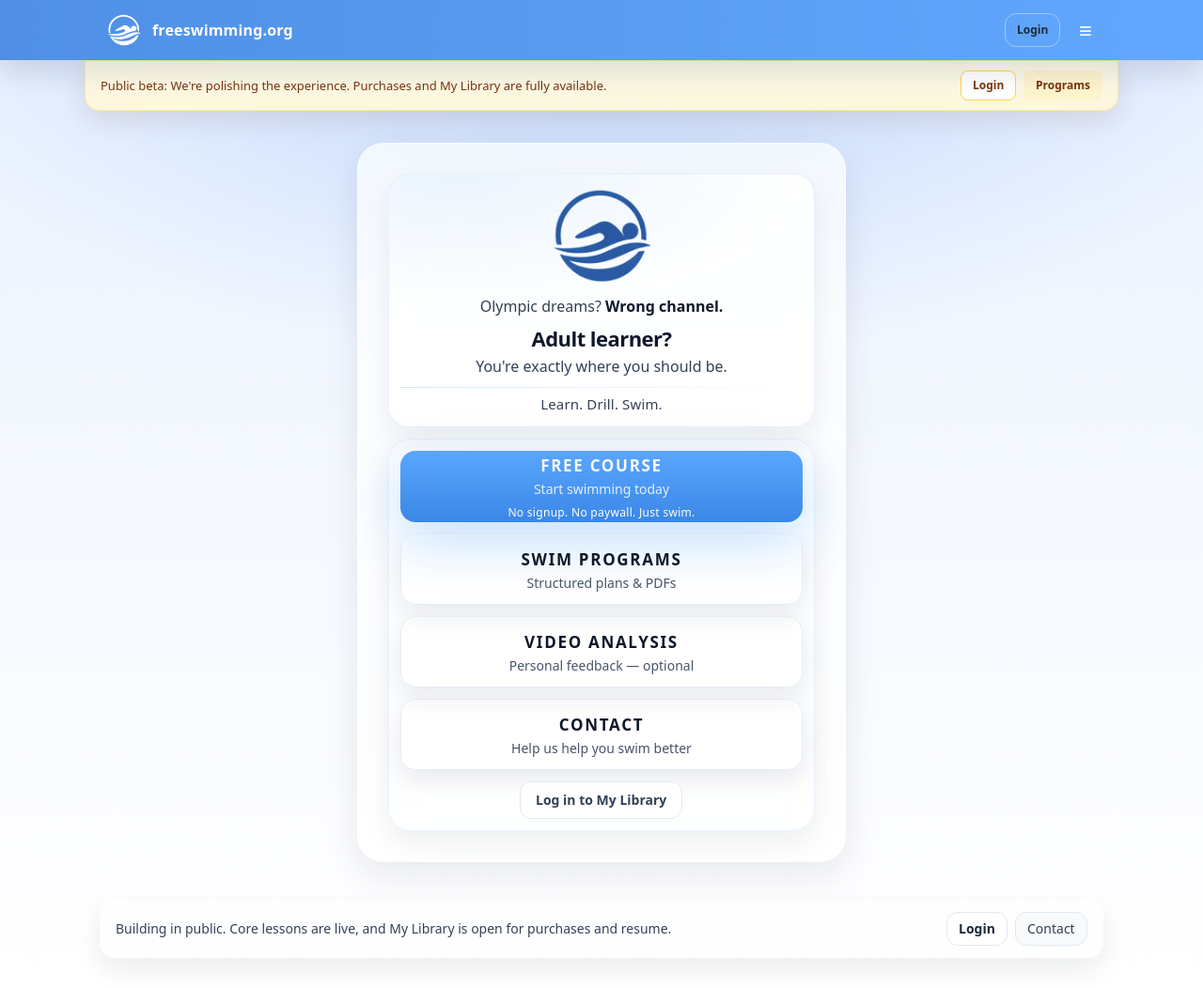
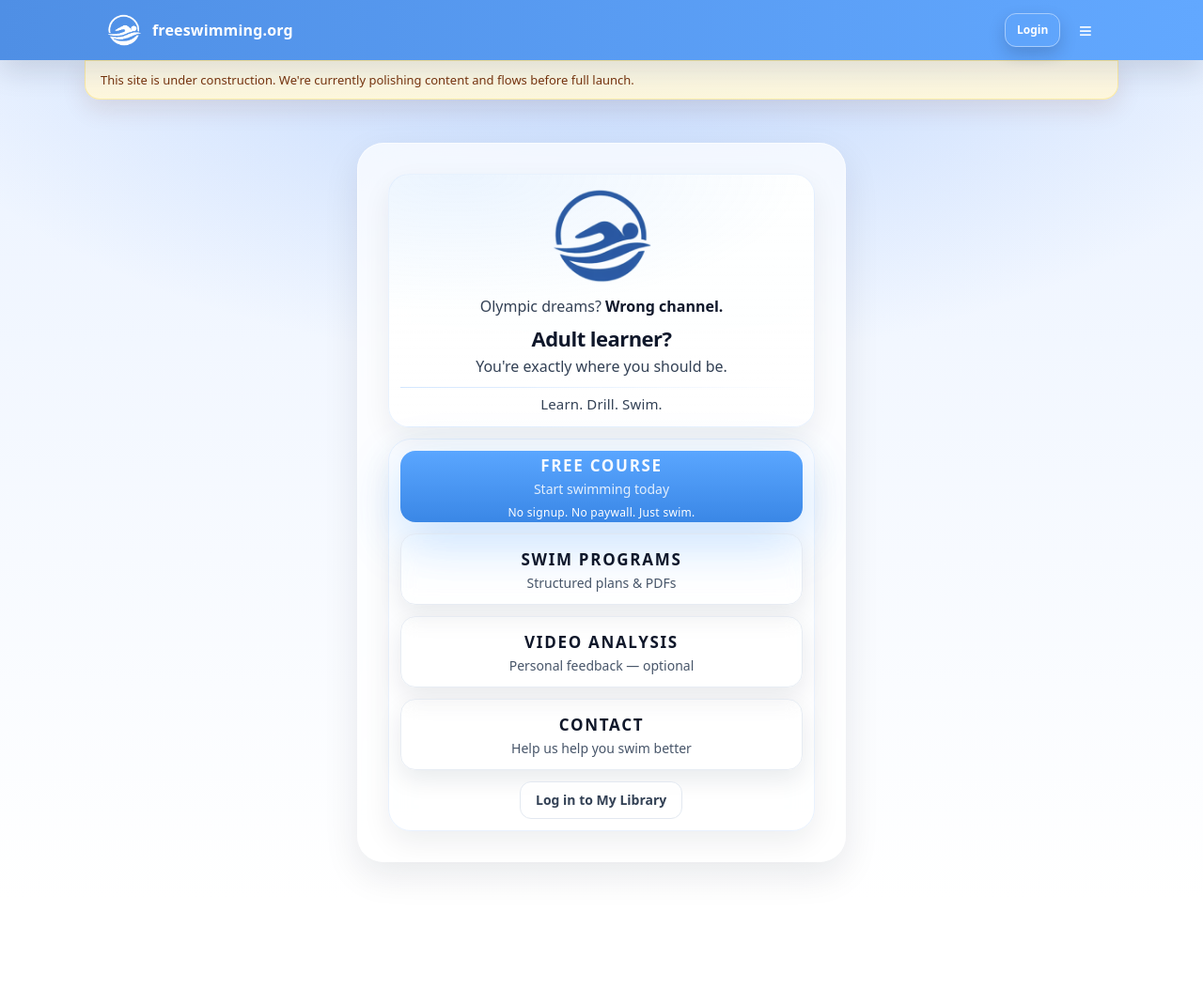
Before and after one commit to stianvikra/freeswimming, a Next.js app: page / in a window 1280 px wide. Shown: the whole page at 94% size. After the commit the page ends 958 px from the top, so only its background shows below. Built offline with nearby package versions, Linux system fonts and the light colour scheme; no server answers.

Commit message:
feat(ux): simplify under-construction banner and remove extra ctas

```diff
--- a/components/SiteChrome.tsx
+++ b/components/SiteChrome.tsx
@@ -212,11 +212,11 @@ export default function SiteChrome({ children, menu, bottomBar }: Props) {
                 aria-label={signedInEmail ? "Open My Library" : "Log in to My Library"}
                 title={signedInEmail ?? "Open sign-in"}
                 className={[
-                  "inline-flex min-h-[36px] items-center gap-2 rounded-xl border px-3 py-1.5 text-xs font-semibold",
+                  "inline-flex min-h-[36px] items-center gap-2 rounded-xl border px-3 py-1.5 text-xs font-semibold shadow-[0_8px_18px_rgba(15,23,42,0.18)] backdrop-blur-sm",
                   "[--ui-focus-ring:rgba(255,255,255,0.56)]",
                   signedInEmail
                     ? "border-emerald-200/70 bg-emerald-50/95 text-emerald-800"
-                    : "bg-white/92 border-white/40 text-slate-800",
+                    : "bg-white/12 border-white/45 text-white",
                 ].join(" ")}
               >
                 {signedInEmail ? <span className="h-2 w-2 rounded-full bg-emerald-500" /> : null}
@@ -247,28 +247,12 @@ export default function SiteChrome({ children, menu, bottomBar }: Props) {
         <div className="pointer-events-none fixed inset-x-0 top-16 z-30 px-4">
           <div
             data-testid="soft-launch-banner"
-            className="pointer-events-auto mx-auto max-w-[1100px] rounded-b-2xl border border-amber-200/70 bg-[linear-gradient(180deg,rgba(255,251,235,0.96),rgba(255,247,217,0.94))] px-4 py-2.5 text-[13px] text-amber-900 shadow-[0_10px_26px_rgba(120,53,15,0.12)] sm:flex sm:items-center sm:justify-between sm:gap-4"
+            className="pointer-events-auto mx-auto max-w-[1100px] rounded-b-2xl border border-amber-200/70 bg-[linear-gradient(180deg,rgba(255,251,235,0.96),rgba(255,247,217,0.94))] px-4 py-2.5 text-[13px] text-amber-900 shadow-[0_10px_26px_rgba(120,53,15,0.12)]"
           >
             <p className="leading-5">
-              Public beta: We&apos;re polishing the experience. Purchases and My Library are fully
-              available.
+              This site is under construction. We&apos;re currently polishing content and flows
+              before full launch.
             </p>
-            <div className="mt-2 flex items-center gap-2 sm:mt-0">
-              <PressLink
-                tier="nav"
-                href={authHref}
-                className="inline-flex min-h-[32px] items-center rounded-lg border border-amber-300 bg-white/95 px-3 text-xs font-semibold text-amber-900"
-              >
-                {signedInEmail ? "Open My Library" : "Login"}
-              </PressLink>
-              <PressLink
-                tier="nav"
-                href="/programs"
-                className="inline-flex min-h-[32px] items-center rounded-lg border border-transparent bg-amber-100/70 px-3 text-xs font-semibold text-amber-900"
-              >
-                Programs
-              </PressLink>
-            </div>
           </div>
         </div>
       ) : null}
@@ -286,36 +270,6 @@ export default function SiteChrome({ children, menu, bottomBar }: Props) {
 
       <div className={isPublicRoute ? "pt-12 sm:pt-14" : undefined}>{children}</div>
 
-      {isPublicRoute ? (
-        <footer
-          data-testid="site-utility-footer"
-          className="mx-auto w-full max-w-[1100px] px-4 pb-[calc(6rem+env(safe-area-inset-bottom))] sm:pb-8"
-        >
-          <div className="bg-white/78 flex flex-col gap-3 rounded-2xl border border-white/60 px-4 py-3 text-slate-700 shadow-[0_12px_28px_rgba(15,23,42,0.08)] sm:flex-row sm:items-center sm:justify-between">
-            <p className="text-sm leading-6">
-              Building in public. Core lessons are live, and My Library is open for purchases and
-              resume.
-            </p>
-            <div className="flex flex-wrap items-center gap-2">
-              <PressLink
-                tier="nav"
-                href={authHref}
-                className="inline-flex min-h-[36px] items-center rounded-xl border border-slate-200 bg-white px-3 text-sm font-semibold text-slate-800"
-              >
-                {signedInEmail ? "Open My Library" : "Login"}
-              </PressLink>
-              <PressLink
-                tier="nav"
-                href="/contact"
-                className="inline-flex min-h-[36px] items-center rounded-xl border border-slate-200 bg-slate-50 px-3 text-sm font-medium text-slate-700"
-              >
-                Contact
-              </PressLink>
-            </div>
-          </div>
-        </footer>
-      ) : null}
-
       {showDefaultMobileNav ? defaultMobileNav : null}
 
       {bottomBar ? (
```
Also changed, not shown: 2 other files (tests, documents, lock files or other folders).
